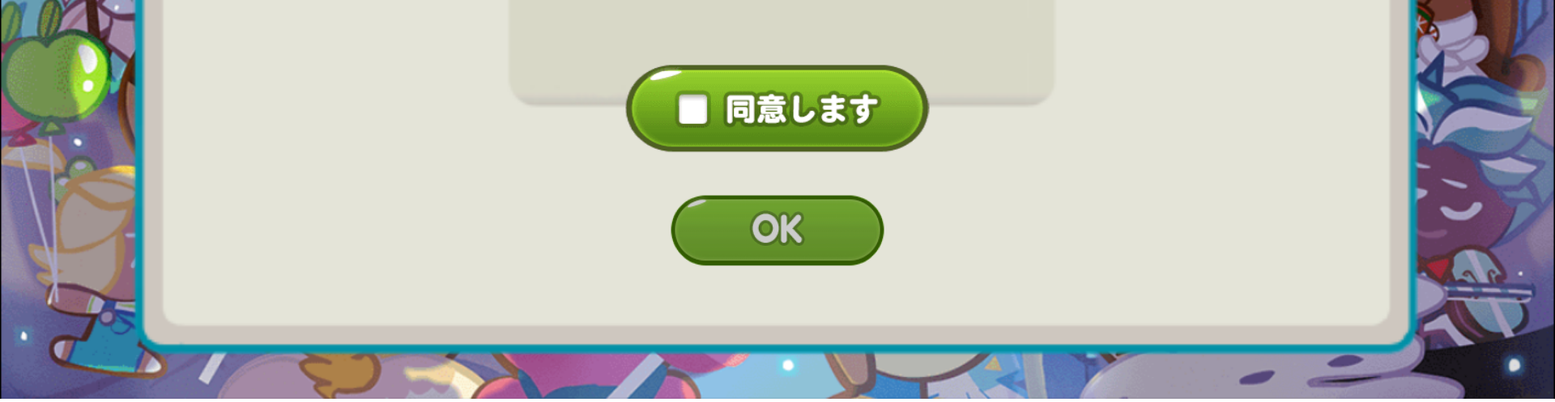
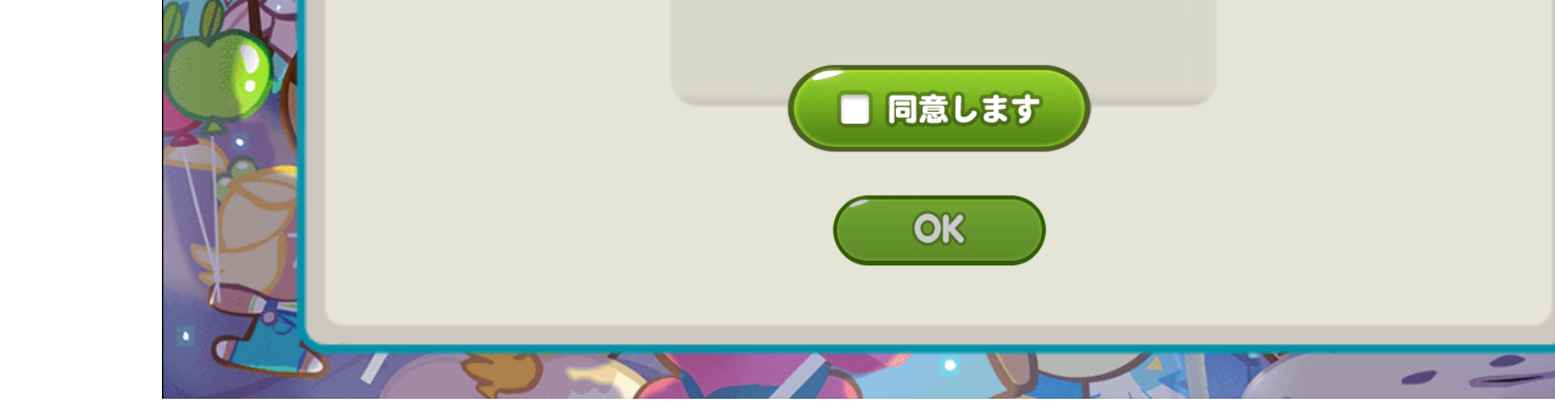
Before and after one commit to yuicookie/test, a plain HTML site: page index.html in a window 1280 px wide. Shown: the part 587-1084 px from the top of the page at 81% size, 1920 px wide, since content can reach past the window. Drawn offline with nearby package versions, Linux system fonts and the light colour scheme.

Commit message:
Update style.css

```diff
--- a/style.css
+++ b/style.css
@@ -17,7 +17,7 @@ img {
   -moz-user-select:none;
 }
 body {
-  margin: 0;
+  margin: 0 200px 0 200px;
   max-width: 1920px;
   min-width: 1920px;
 }
@@ -31,7 +31,6 @@ body {
 .title_area {
   position: relative;
   width: 100%;
-  height: 100vh;
 }
 /* タイトル画像 */
 .title {
```
